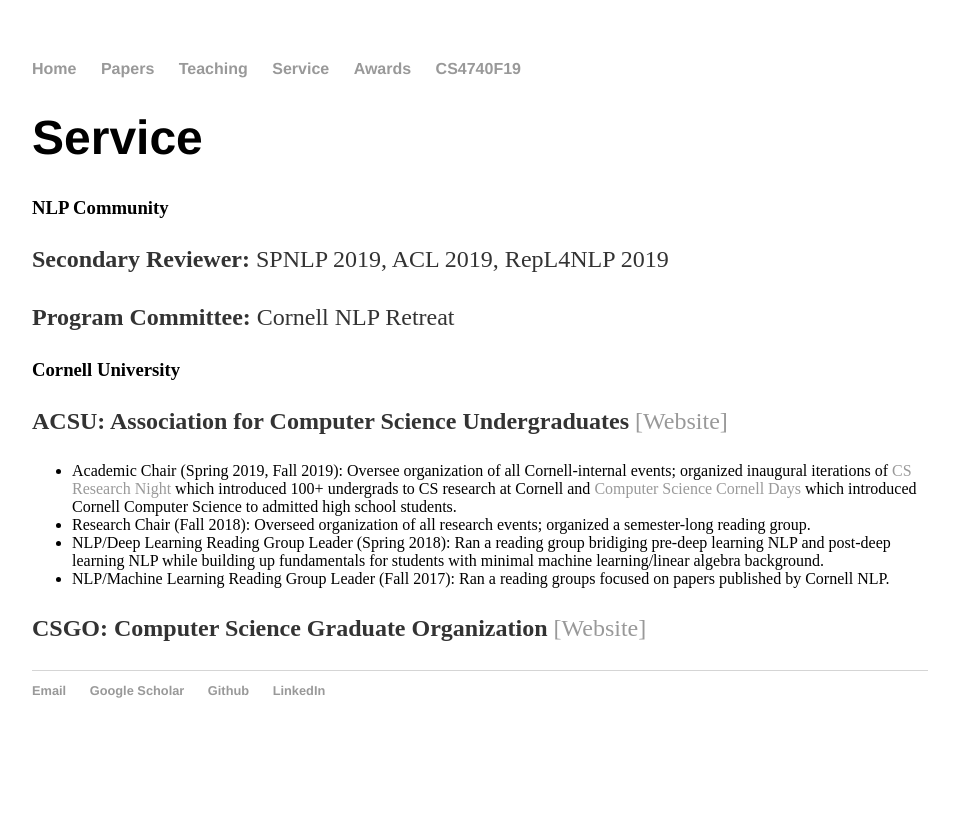
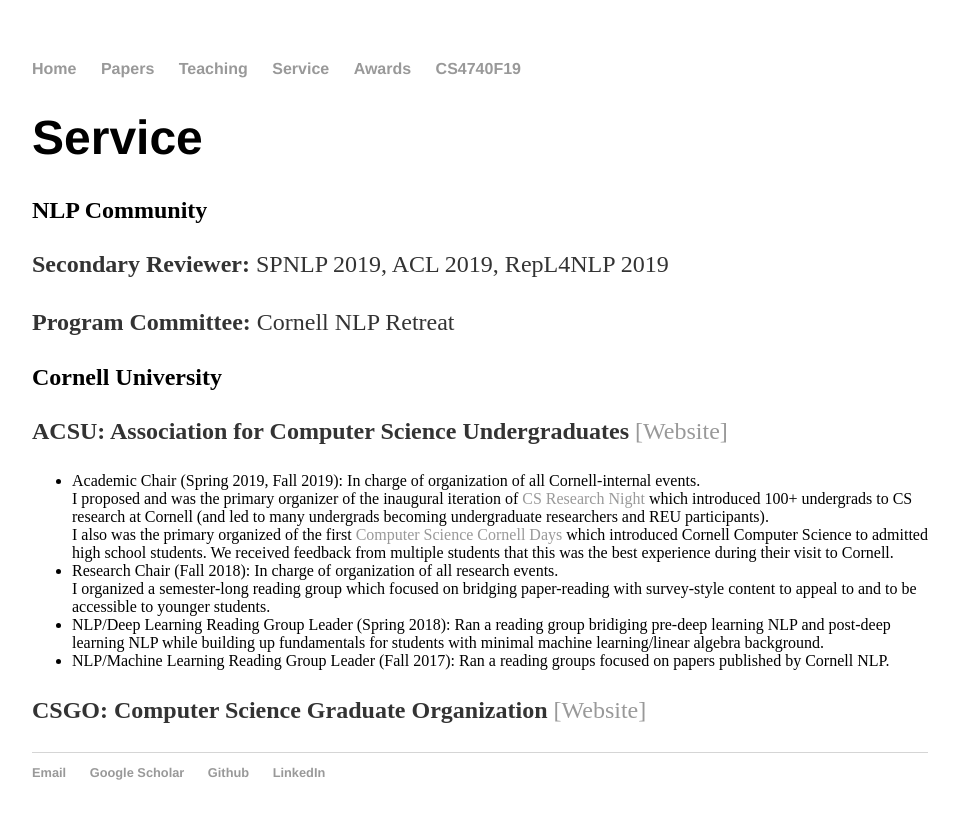
Before and after one commit to rishibommasani/rishibommasani.github.io, a Jekyll site: the page built from service/index.html, in a window 1280 px wide. Shown: the top 819 px of the page, without its empty margins (160-1118 px from the left). Built offline with Jekyll 4.4.1, drawn with Linux system fonts in a browser that asks for light colours.

Commit message:
Service wording

```diff
--- a/service/index.html
+++ b/service/index.html
@@ -3,14 +3,17 @@
 title: Service
 ---
 	<h1>{{ page.title }}</h1>
-	<h3>NLP Community</h3>
+	<h2>NLP Community</h2>
 	<p><b>Secondary Reviewer:</b> SPNLP 2019, ACL 2019, RepL4NLP 2019</p>
 	<p><b>Program Committee:</b> Cornell NLP Retreat </p>
-	<h3>Cornell University</h3>
+	<h2>Cornell University</h2>
 	<p><b>ACSU: Association for Computer Science Undergraduates</b> <a href="https://acsu.cornell.edu/">[Website]</a>
 	<ul>
-		<li> Academic Chair (Spring 2019, Fall 2019): Oversee organization of all Cornell-internal events; organized inaugural iterations of <a href="https://www.cs.cornell.edu/information/news/newsitem10393/research-night-sharing-new-findings">CS Research Night</a> which introduced 100+ undergrads to CS research at Cornell and <a href="https://www.cs.cornell.edu/information/news/newsitem10436/welcome-cornell-days-computer-science">Computer Science Cornell Days</a> which introduced Cornell Computer Science to admitted high school students.</li>
-		<li> Research Chair (Fall 2018): Overseed organization of all research events; organized a semester-long reading group.</li>
+		<li> Academic Chair (Spring 2019, Fall 2019): In charge of organization of all Cornell-internal events.
+		<br> I proposed and was the primary organizer of the inaugural iteration of <a href="https://www.cs.cornell.edu/information/news/newsitem10393/research-night-sharing-new-findings">CS Research Night</a> which introduced 100+ undergrads to CS research at Cornell (and led to many undergrads becoming undergraduate researchers and REU participants).
+		<br> I also was the primary organized of the first <a href="https://www.cs.cornell.edu/information/news/newsitem10436/welcome-cornell-days-computer-science">Computer Science Cornell Days</a> which introduced Cornell Computer Science to admitted high school students. We received feedback from multiple students that this was the best experience during their visit to Cornell.</li>
+		<li> Research Chair (Fall 2018): In charge of organization of all research events.
+		<br> I organized a semester-long reading group which focused on bridging paper-reading with survey-style content to appeal to and to be accessible to younger students.</li>
 		<li> NLP/Deep Learning Reading Group Leader (Spring 2018): Ran a reading group bridiging pre-deep learning NLP and post-deep learning NLP while building up fundamentals for students with minimal machine learning/linear algebra background. </li>
 		<li> NLP/Machine Learning Reading Group Leader (Fall 2017): Ran a reading groups focused on papers published by Cornell NLP. </li>
 	</ul>
```
